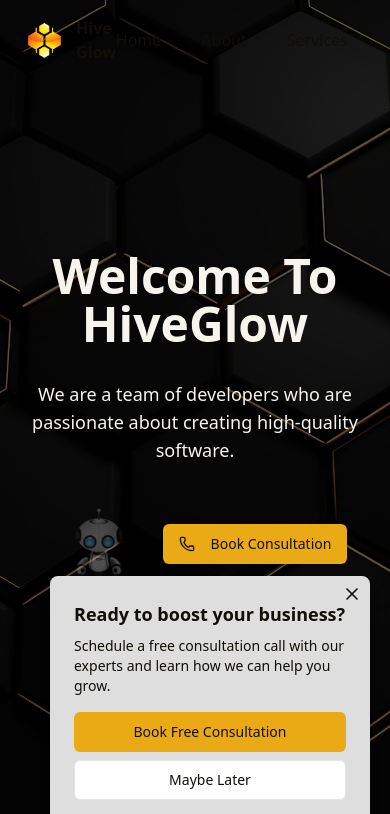
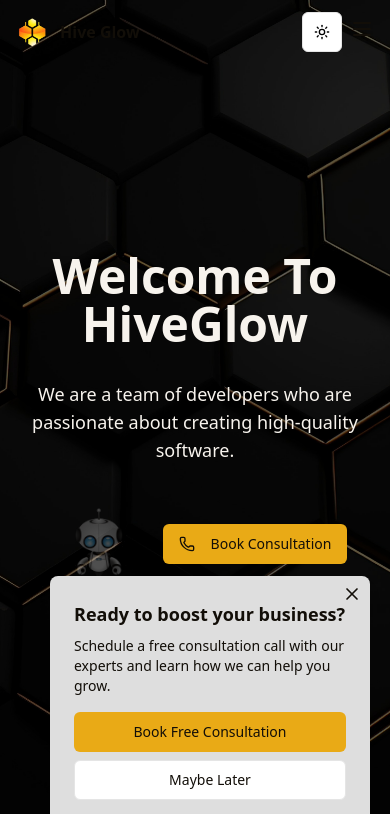
Before and after one commit to Musa-Riaz/HiveGLow, a React (Vite) app in the folder frontend/: page / in a window 390 px wide. Shown: the top 814 px of the page. Built offline with nearby package versions, Linux system fonts and the light colour scheme.

Commit message:
Made the top navbar responsive

```diff
--- a/frontend/hooks/useScrollTop.jsx
+++ b/frontend/hooks/useScrollTop.jsx
@@ -21,4 +21,4 @@ const useScrollTop = (threshold= 10) => {
   return scrolled;
 }
 
-export default useScrollTop
+export default useScrollTop;
--- a/frontend/src/components/Navbar.jsx
+++ b/frontend/src/components/Navbar.jsx
@@ -1,96 +1,86 @@
-import React from "react";
-import useScrollTop from "../../hooks/useScrollTop";
-import { cn } from "../lib/utils";
+import React, { useState } from "react"
+import useScrollTop from "../../hooks/useScrollTop"
+import { cn } from "../lib/utils"
 import { Link } from "react-scroll"
-import { ModeToggle } from "./mode-toggle";
-import AnimatedUnderline from "./AnimatedUnderline";
+import { ModeToggle } from "./mode-toggle"
+import AnimatedUnderline from "./AnimatedUnderline"
+import { Menu, X } from "lucide-react"
 
 const Navbar = () => {
-    const scrolled = useScrollTop();
+    const scrolled = useScrollTop()
+    const [isOpen, setIsOpen] = useState(false)
+
+    const toggleMenu = () => setIsOpen(!isOpen)
+
+    const navItems = [
+        { name: "Home", to: "home" },
+        { name: "About", to: "about" },
+        { name: "Services", to: "services" },
+        { name: "Projects", to: "projects" },
+        { name: "Team", to: "team" },
+        { name: "Contact", to: "contact" },
+    ]
+
     return (
-        <div
+        <nav
             className={cn(
-                "z-index bg-transparent fixed top-0 flex items-center  w-full p-4 px-6 ",
-                scrolled && "bg-background transition-all duration-300 shadow-md"
+                "z-50 bg-transparent fixed top-0 left-0 right-0 transition-all duration-300",
+                scrolled && "bg-background shadow-md",
             )}
         >
-            <img src="./logo.png" className="h-10 mr-3" />
-            <p className="w-full font-bold text-text dark:text-text">Hive Glow</p>
-            <div
-                className="md:ml-auto md:justify-end justify-between w-full flex items-center gap-x-2"
-            >
-                <ul className="text-text dark:text-text flex space-x-10">
-                    <li className="relative">
+            <div className="max-w-7xl mx-auto px-4 sm:px-6 lg:px-8">
+                <div className="flex items-center justify-between h-16">
+                    <div className="flex items-center">
+                        <img src="./logo.png" alt="Hive Glow Logo" className="h-8 w-auto mr-3" />
+                        <p className="font-bold text-text dark:text-text">Hive Glow</p>
+                    </div>
+                    <div className="hidden md:block">
+                        <ul className="flex space-x-8">
+                            {navItems.map((item) => (
+                                <li key={item.name} className="relative">
                                     <Link
-                            to="home"
+                                        to={item.to}
                                         smooth={true}
                                         duration={500}
-                            className="cursor-pointer transition-colors hover:text-primary group"
+                                        className="text-text dark:text-text hover:text-primary cursor-pointer transition-colors group"
                                     >
-                            Home
+                                        {item.name}
                                         <AnimatedUnderline />
                                     </Link>
                                 </li>
-                    <li className="relative">
+                            ))}
+                        </ul>
+                    </div>
+                    <div className="flex items-center">
+                        <ModeToggle />
+                        <div className="md:hidden ml-2">
+                            <button onClick={toggleMenu} className="text-text dark:text-text hover:text-primary focus:outline-none">
+                                {isOpen ? <X size={24} /> : <Menu size={24} />}
+                            </button>
+                        </div>
+                    </div>
+                </div>
+            </div>
+
+            {/* Mobile menu */}
+            <div className={`md:hidden ${isOpen ? "block" : "hidden"} bg-background dark:bg-background`}>
+                <div className="px-2 pt-2 pb-3 space-y-1 sm:px-3">
+                    {navItems.map((item) => (
                         <Link
-                            to="about"
+                            key={item.name}
+                            to={item.to}
                             smooth={true}
                             duration={500}
-                            className="cursor-pointer transition-colors hover:text-primary group"
+                            className="text-text dark:text-text hover:text-primary block px-3 py-2 rounded-md text-base font-medium cursor-pointer"
+                            onClick={toggleMenu}
                         >
-                            About
-                            <AnimatedUnderline />
+                            {item.name}
                         </Link>
-                    </li>
-                    <li className="relative">
-                        <Link
-                            to="services"
-                            smooth={true}
-                            duration={500}
-                            className="cursor-pointer transition-colors hover:text-primary group"
-                        >
-                            Services
-                            <AnimatedUnderline />
-                        </Link>
-                    </li>
-                    <li className="relative">
-                        <Link
-                            to="projects"
-                            smooth={true}
-                            duration={500}
-                            className="cursor-pointer transition-colors hover:text-primary group"
-                        >
-                            Projects
-                            <AnimatedUnderline />
-                        </Link>
-                    </li>
-                    <li className="relative">
-                        <Link
-                            to="team"
-                            smooth={true}
-                            duration={500}
-                            className="cursor-pointer transition-colors hover:text-primary group"
-                        >
-                            Team
-                            <AnimatedUnderline />
-                        </Link>
-                    </li>
-                    <li className="relative">
-                        <Link
-                            to="contact"
-                            smooth={true}
-                            duration={500}
-                            className="cursor-pointer transition-colors hover:text-primary group"
-                        >
-                            Contact
-                            <AnimatedUnderline />
-                        </Link>
-                    </li>
-                </ul>
-                <ModeToggle />
+                    ))}
                 </div>
             </div>
-    );
-};
+        </nav>
+    )
+}
 
 export default Navbar;
```
Lines whose indentation alone changed are shown as unchanged.
